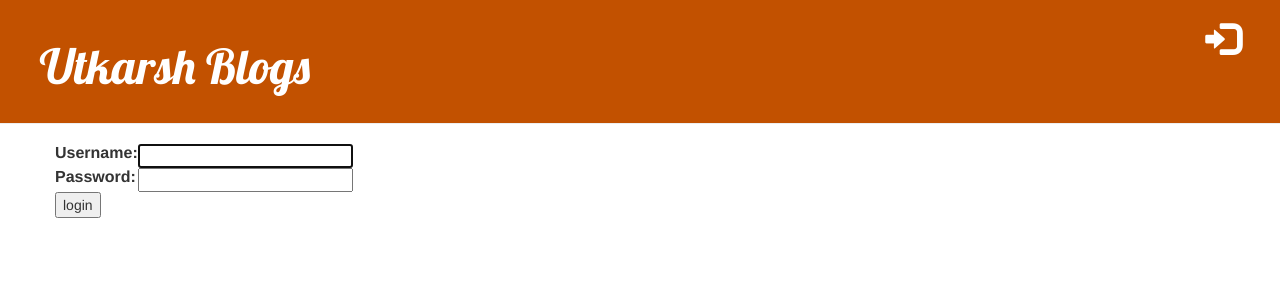
After one commit to uttkarsh-cloud/FirstBlog, a Django app: page /accounts/login/?next=/post/1/edit/ in a window 1280 px wide. The commit adds this page. Shown: the top 300 px of the page. Run offline with Django 3.2, Linux system fonts and the light colour scheme; some libraries are stand-ins or nearby versions.

Commit message:
security, publish and edits are added

```diff
--- a/blog/templates/blog/base.html
+++ b/blog/templates/blog/base.html
@@ -10,7 +10,11 @@
     <body>
         <div class="page-header">
             {% if user.is_authenticated %}
+    <a href="{% url 'logout' %}" class="top-menu" class="btn btn-info btn-lg"><span class="glyphicon glyphicon-log-out"></span></a>
+    <a href="{% url 'post_draft_list' %}" class="top-menu"><span class="glyphicon glyphicon-edit"></span></a>
     <a href="{% url 'post_new' %}" class="top-menu"><span class="glyphicon glyphicon-plus"></span></a>
+            {% else %}
+    <a href="{% url 'login' %}" class="top-menu"><span class="glyphicon glyphicon-log-in"></span></a>
 {% endif %}
             <h1><a href="/">Utkarsh Blogs</a></h1>
         </div>
--- a/blog/templates/blog/post_detail.html
+++ b/blog/templates/blog/post_detail.html
@@ -6,9 +6,13 @@
             <div class="date">
                 {{ post.published_date }}
             </div>
+        {% else %}
+            <a class="btn btn-default" href="{% url 'post_publish' pk=post.pk %}">Publish</a>
         {% endif %}
         {% if user.is_authenticated %}
      <a class="btn btn-default" href="{% url 'post_edit' pk=post.pk %}"><span class="glyphicon glyphicon-pencil"></span></a>
+     <a class="btn btn-default" href="{% url 'post_remove' pk=post.pk %}"><span class="glyphicon glyphicon-remove"></span></a>
+
 {% endif %}
         <h2>{{ post.title }}</h2>
         <p>{{ post.text|linebreaksbr }}</p>
--- /dev/null
+++ b/blog/templates/registration/login.html
@@ -0,0 +1,24 @@
+{% extends "blog/base.html" %}
+
+{% block content %}
+    {% if form.errors %}
+        <p>Your username and password didn't match. Please try again.</p>
+    {% endif %}
+
+    <form method="post" action="{% url 'login' %}">
+    {% csrf_token %}
+        <table>
+        <tr>
+            <td>{{ form.username.label_tag }}</td>
+            <td>{{ form.username }}</td>
+        </tr>
+        <tr>
+            <td>{{ form.password.label_tag }}</td>
+            <td>{{ form.password }}</td>
+        </tr>
+        </table>
+
+        <input type="submit" value="login" />
+        <input type="hidden" name="next" value="{{ next }}" />
+    </form>
+{% endblock %}
--- a/blog/urls.py
+++ b/blog/urls.py
@@ -6,4 +6,7 @@ urlpatterns = [
     path('post/<int:pk>/', views.post_detail, name='post_detail'),
     path('post/new/', views.post_new, name='post_new'),
     path('post/<int:pk>/edit/', views.post_edit, name='post_edit'),
+    path('drafts/', views.post_draft_list, name='post_draft_list'),
+    path('post/<pk>/publish/', views.post_publish, name='post_publish'),
+    path('post/<pk>/remove/', views.post_remove, name='post_remove'),
 ]
--- a/mysite/settings.py
+++ b/mysite/settings.py
@@ -23,7 +23,7 @@ BASE_DIR = os.path.dirname(os.path.dirname(os.path.abspath(__file__)))
 SECRET_KEY = 'xk+er8vrlxxjr=3(_(xl1$&8%cp$36sgf0#y#b_0-+xu7z=c6c'
 
 # SECURITY WARNING: don't run with debug turned on in production!
-DEBUG = False
+DEBUG = True
 
 ALLOWED_HOSTS = ['127.0.0.1','.pythonanywhere.com']
 INSTALLED_APPS = [
@@ -116,3 +116,5 @@ USE_TZ = True
 
 STATIC_URL = '/static/'
 STATIC_ROOT = os.path.join(BASE_DIR,'static')
+
+LOGIN_REDIRECT_URL = '/'
--- a/mysite/urls.py
+++ b/mysite/urls.py
@@ -14,9 +14,14 @@ Including another URLconf
     2. Add a URL to urlpatterns:  path('blog/', include('blog.urls'))
 """
 from django.contrib import admin
-from django.urls import path,include
+from django.urls import path, include
+
+
+from django.contrib.auth import views
 
 urlpatterns = [
     path('admin/', admin.site.urls),
+    path('accounts/login/', views.LoginView.as_view(), name='login'),
+    path('accounts/logout/', views.LogoutView.as_view(next_page='/'), name='logout'),
     path('', include('blog.urls')),
 ]
```
Also changed, not shown: blog/templates/blog/post_draft_list.html (added, +11 -0 lines), blog/views.py (+24 -3 lines), blog/templates/blog/nature.jpg (added), db.sqlite3.
